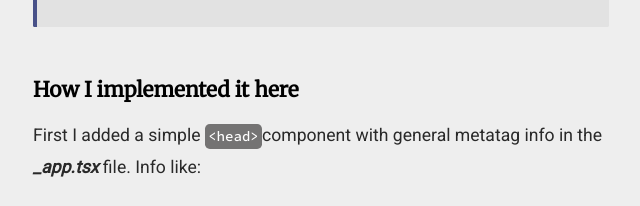
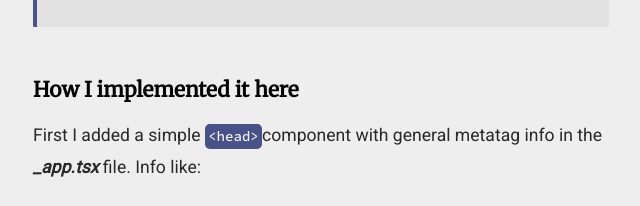
Before and after one commit to RenatoCesarF/back-to-pixels, a Next.js app: page /blog/discovering-meta-tags-plus-website-uptades in a window 1280 px wide. Shown: the part 1848-2054 px from the top of the page, without its empty margins (287-927 px from the left). Built offline with nearby package versions, Linux system fonts and the light colour scheme.

Commit message:
💄 Fix checkbox margin and code color

```diff
--- a/styles/globals.css
+++ b/styles/globals.css
@@ -25,8 +25,8 @@
   --button-color: #485188;
   --shadow-color: #333333c4;
   --main-font-color: #EEEEEE;
-  --code-background-color: #747373;
-  --code-color: rgb(255, 255, 255);
+  --code-background-color:#485188; /* ;*/
+  --code-color: rgb(245, 244, 244);
   --link-color: #4f5dad;
   /* --link-hover-color:#334088; */
   --link-hover-color:#5366cc;
@@ -101,10 +101,10 @@ code {
   content: "";
   position: absolute;
   display: none;
-  left: 0.4rem;
-  top: 0.15rem;
+  left: 0.2rem;
+  top: 0.01rem;
   width: 5px;
-  height: 10px;
+  height: 8px;
   border: solid var(--main-font-color);
   border-width: 0 3px 3px 0;
   transform: rotate(45deg);
@@ -114,11 +114,11 @@ code {
 }
 .checkmark {
   position: absolute;
-  top: -0.1rem;
+  top: 0.05rem;
   bottom: 0.2rem;
   left: 0.2rem;
-  height: 1.4rem;
-  width: 1.4rem;
+  height: 1rem;
+  width: 1rem;
   border-radius: 2px;
   background-color: #ccc;
   border: 1px solid #2d2d2d62;
@@ -127,7 +127,7 @@ code {
   background-color: var(--secondary-color)
 }
 .cb-content{
-  margin-left: 0.8rem;
+  margin-left: 0.4rem;
 }
 /*============ ==============*/
 
```
